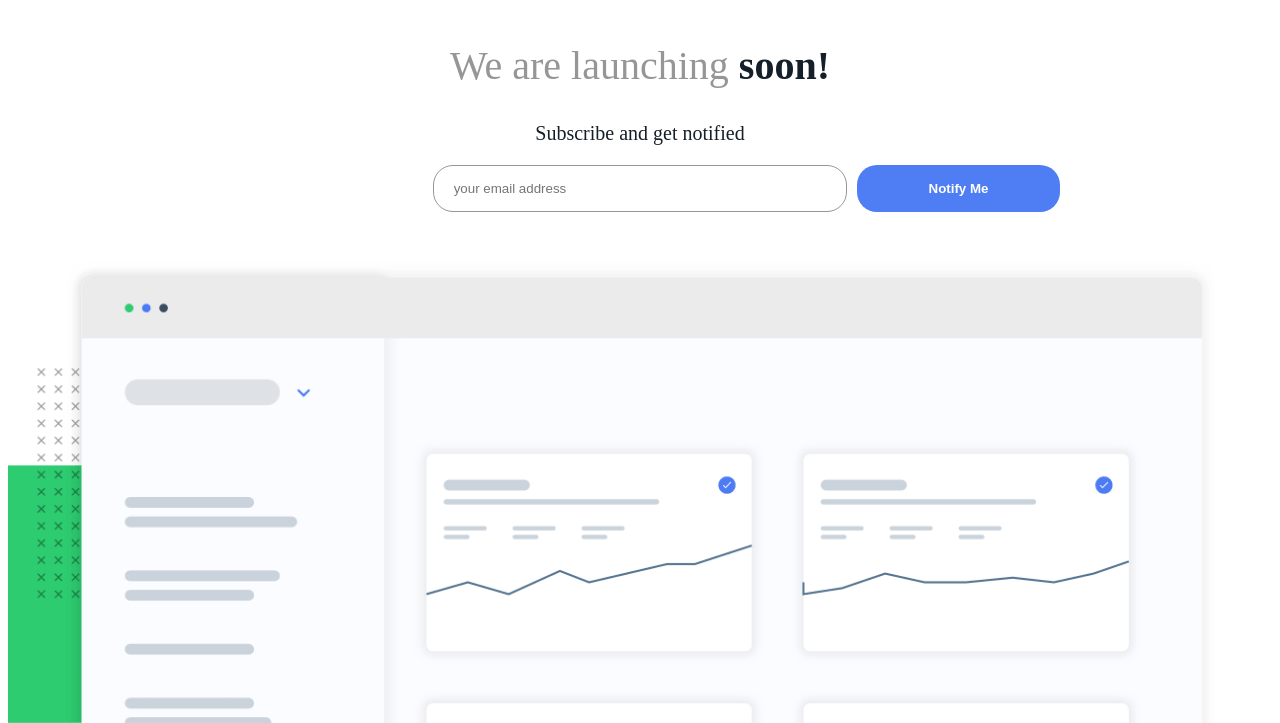
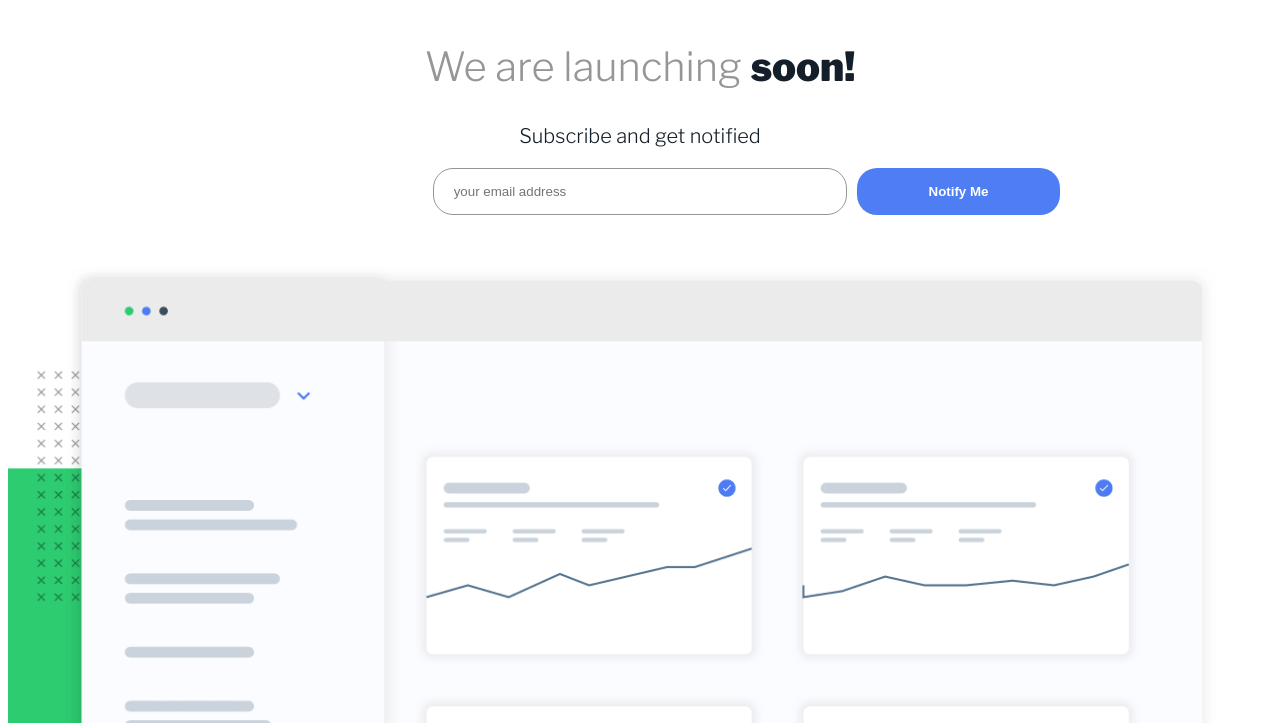
Before and after one commit to Haybuka/ping, a plain HTML site: page index.html in a window 1280 px wide. Shown: the part 77-800 px from the top of the page. Drawn offline with nearby package versions, Linux system fonts and the light colour scheme.

Commit message:
Added Google Font

```diff
--- a/index.html
+++ b/index.html
@@ -5,7 +5,7 @@
   <meta charset="UTF-8">
   <meta name="viewport" content="width=device-width, initial-scale=1.0">
   <!-- displays site properly based on user's device -->
-
+  <link href="https://fonts.googleapis.com/css2?family=Libre+Franklin:wght@300;600;900&display=swap" rel="stylesheet">
   <link rel="icon" type="image/png" sizes="32x32" href="./images/favicon-32x32.png">
   <!-- github Link : https://github.com/Haybuka/ping.git -->
   <title>Frontend Mentor | Ping coming soon page</title>
--- a/main.css
+++ b/main.css
@@ -11,6 +11,7 @@
 body {
     font-size: 20px;
     color: var(--grey);
+    font-family: 'Libre Franklin', sans-serif;
 }
 
 main {
```
